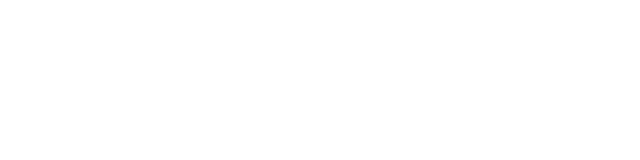
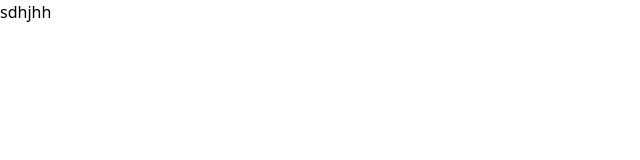
Before and after one commit to Boye95/theBlog, a React (Vite) app in the folder client/: page / in a window 1280 px wide. Shown: the top 160 px of the page, without its empty margins (0-640 px from the left). Built offline with nearby package versions, Linux system fonts and the light colour scheme.

Commit message:
add installed tailwindcss

```diff
--- a/client/package.json
+++ b/client/package.json
@@ -16,6 +16,9 @@
     "@types/react": "^18.0.17",
     "@types/react-dom": "^18.0.6",
     "@vitejs/plugin-react": "^2.0.1",
+    "autoprefixer": "^10.4.8",
+    "postcss": "^8.4.16",
+    "tailwindcss": "^3.1.8",
     "vite": "^3.0.7"
   }
 }
--- /dev/null
+++ b/client/postcss.config.cjs
@@ -0,0 +1,6 @@
+module.exports = {
+  plugins: {
+    tailwindcss: {},
+    autoprefixer: {},
+  },
+}
--- a/client/src/App.jsx
+++ b/client/src/App.jsx
@@ -3,7 +3,8 @@
 function App() {
 
   return (
-    <div className="App">
+    <div className="bg">
+      sdhjhh
     </div>
   )
 }
--- a/client/src/index.css
+++ b/client/src/index.css
@@ -0,0 +1,3 @@
+@tailwind base;
+@tailwind components;
+@tailwind utilities;
--- /dev/null
+++ b/client/tailwind.config.cjs
@@ -0,0 +1,10 @@
+/** @type {import('tailwindcss').Config} */
+module.exports = {
+  content: [
+    "./src/**/*.{js,jsx,ts,tsx}",
+  ],
+  theme: {
+    extend: {},
+  },
+  plugins: [],
+}
```
Also changed, not shown: 1 other file (tests, documents, lock files or other folders).
